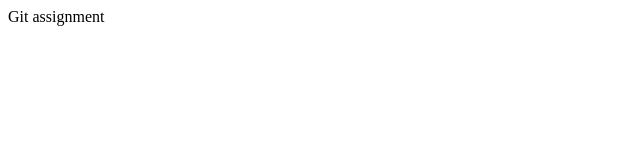
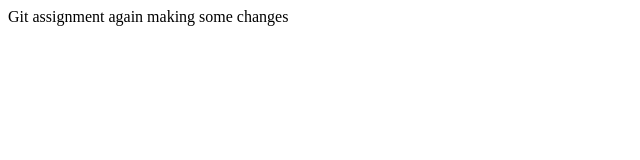
Before and after one commit to jaswant-rawat/project_dir, a plain HTML site: page index.html in a window 1280 px wide. Shown: the whole page, without its empty margins (0-640 px from the left). Drawn offline with Linux system fonts and the light colour scheme.

Commit message:
again made some changes to index.html

```diff
--- a/index.html
+++ b/index.html
@@ -7,6 +7,7 @@
         <Body>
 
             Git assignment
+            again making some changes
         </Body>
     </head>
 </html>
```
